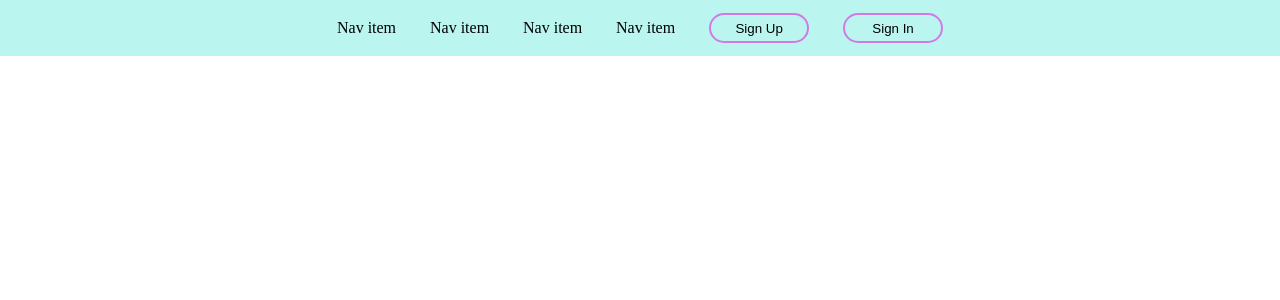
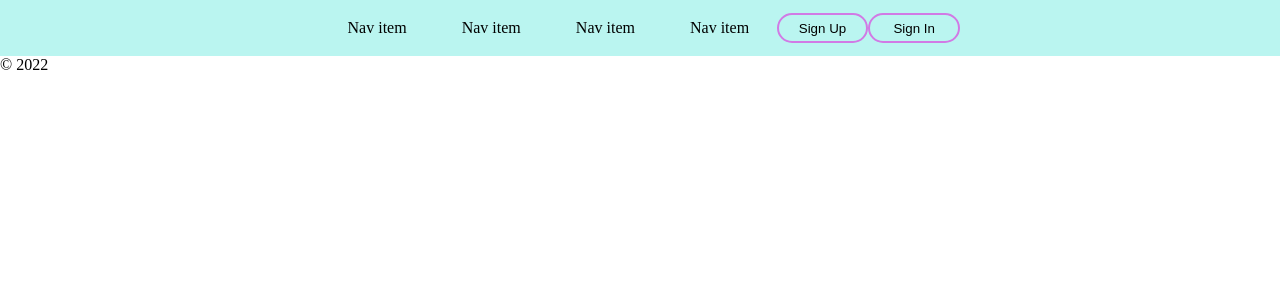
Before and after one commit to fidashn/my-diaries, a React (Create React App) app: page /home in a window 1280 px wide. Shown: the top 300 px of the page. Built offline with nearby package versions, Linux system fonts and the light colour scheme.

Commit message:
added ul to navbar

```diff
--- a/src/App.css
+++ b/src/App.css
@@ -14,6 +14,14 @@
   height: 7vh;
 }
 
+.navbar-items{
+  display: flex;
+  justify-content: space-around;
+  align-items: center;
+  list-style: none;
+  width:500px;
+}
+
 .btn{
   background-color: transparent;
   border: 2px #D17AE5 solid;
--- a/src/App.js
+++ b/src/App.js
@@ -1,11 +1,12 @@
 import './App.css';
+import Footer from './Components/Footer';
 import Navbar from './Components/Navbar';
 
 function App() {
   return (
     <div className="App">
       <Navbar />
-
+      <Footer />
     </div>
   );
 }
--- /dev/null
+++ b/src/Components/Footer.js
@@ -0,0 +1,11 @@
+import React from 'react'
+
+function Footer() {
+  return (
+    <div className='footer'>
+      &copy; 2022
+    </div>
+  )
+}
+
+export default Footer
--- a/src/Components/Navbar.js
+++ b/src/Components/Navbar.js
@@ -3,10 +3,12 @@ import React from 'react'
 function Navbar() {
   return (
     <div className='navbar'>
+      <ul className='navbar-items'>
       <li>Nav item</li>
       <li>Nav item</li>
       <li>Nav item</li>
       <li>Nav item</li>
+      </ul>
       <button className='sign-inup btn'>Sign Up</button>
       <button className='sign-in btn'>Sign In</button>
     </div>
```
